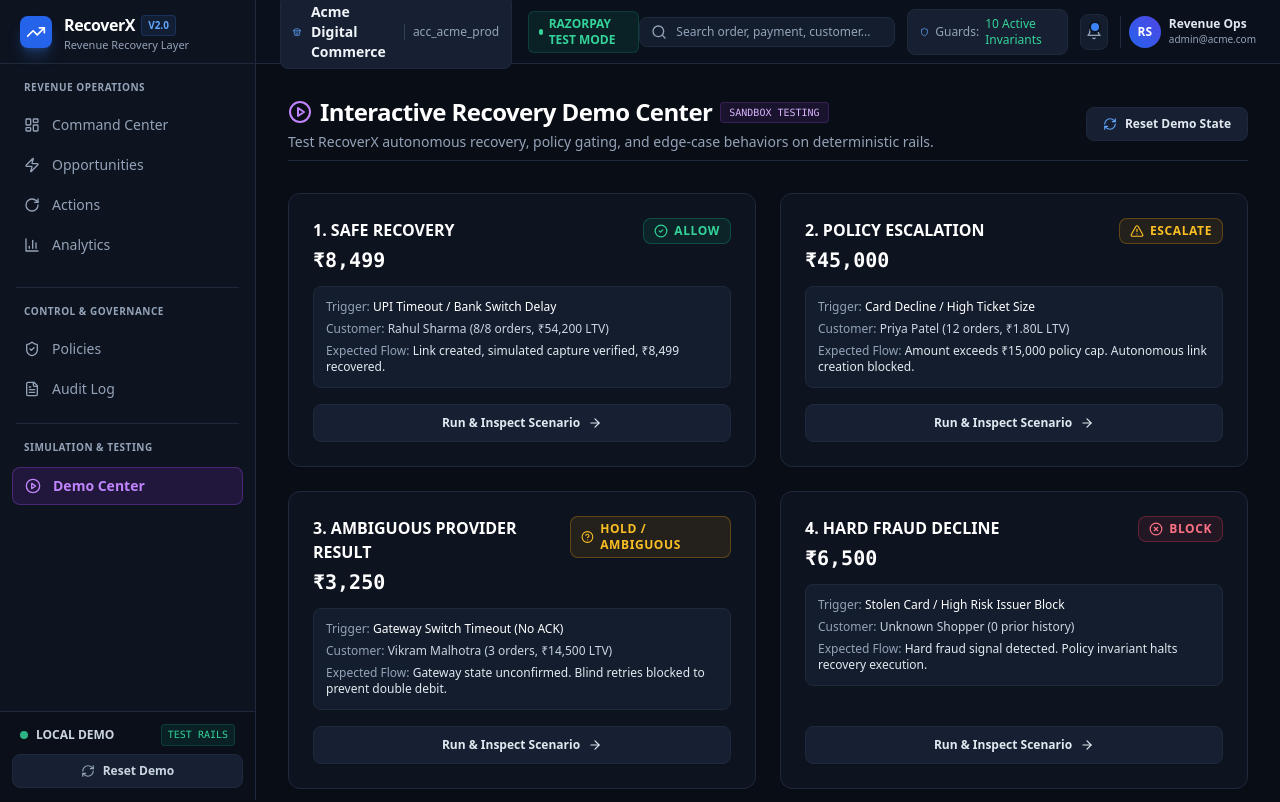
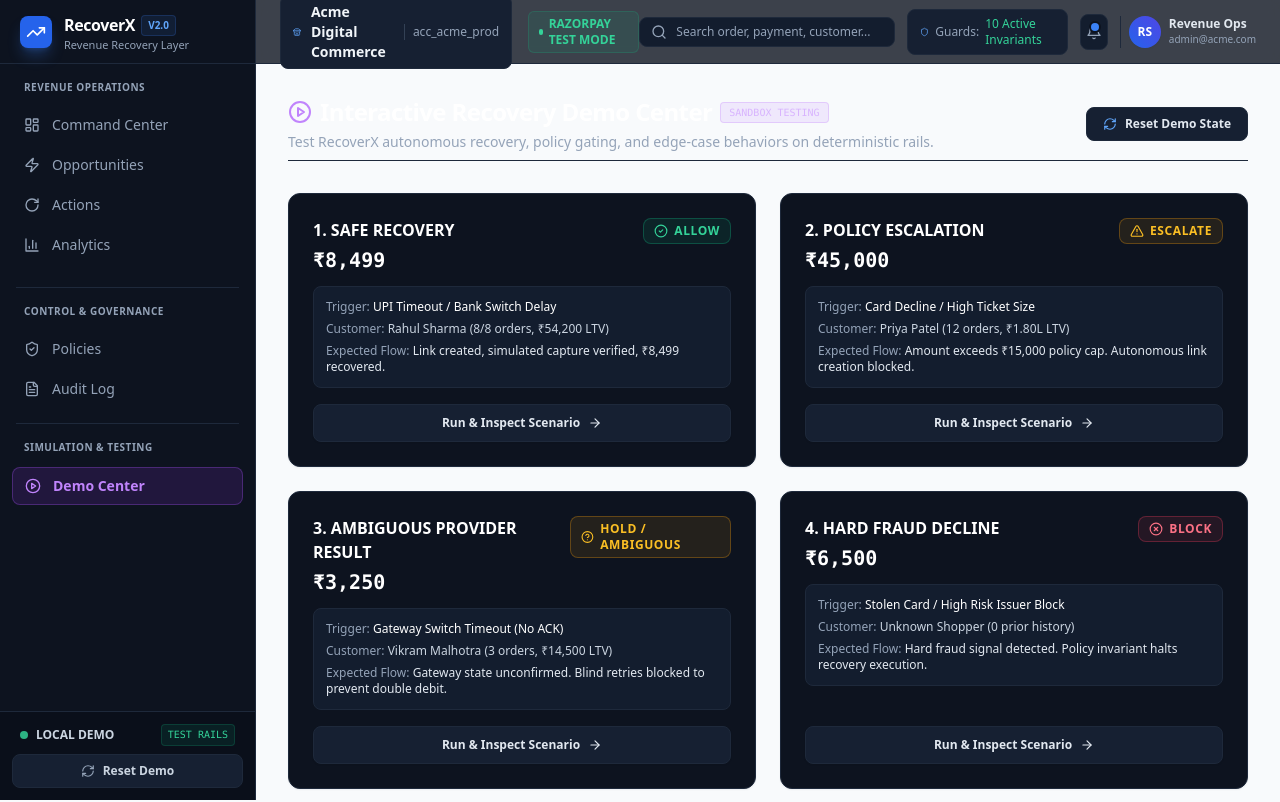
Before and after one commit to Rarebuffalo/RecoverX, a Next.js app in the folder apps/web/: page /dashboard/demo in a window 1280 px wide. Shown: the top 802 px of the page. Built offline with nearby package versions, Linux system fonts and the light colour scheme.

Commit message:
refactor(web): transform root theme and layouts to light fintech design tokens

```diff
--- a/apps/web/src/app/dashboard/layout.tsx
+++ b/apps/web/src/app/dashboard/layout.tsx
@@ -4,7 +4,7 @@
 
 export default function DashboardLayout({ children }: { children: React.ReactNode }) {
   return (
-    <div className="flex min-h-screen bg-[#090d16] text-slate-100 font-sans antialiased">
+    <div className="flex min-h-screen bg-[#f8fafc] text-slate-900 font-sans antialiased">
       {/* Left Sidebar */}
       <Sidebar />
 
--- a/apps/web/src/app/globals.css
+++ b/apps/web/src/app/globals.css
@@ -3,10 +3,10 @@
 @tailwind utilities;
 
 :root {
-  --background: #090d16;
-  --foreground: #f8fafc;
-  --card-bg: #111827;
-  --card-border: #1f2937;
+  --background: #f8fafc;
+  --foreground: #0f172a;
+  --card-bg: #ffffff;
+  --card-border: #e2e8f0;
 }
 
 body {
--- a/apps/web/src/app/layout.tsx
+++ b/apps/web/src/app/layout.tsx
@@ -2,7 +2,7 @@
 import "./globals.css";
 
 export const metadata: Metadata = {
-  title: "RecoverX | Revenue Command Center",
+  title: "RecoverX | Revenue Recovery Command Center",
   description: "Autonomous AI Revenue Recovery Layer for Digital Merchants",
 };
 
@@ -12,8 +12,8 @@
   children: React.ReactNode;
 }>) {
   return (
-    <html lang="en" className="dark">
-      <body className="antialiased bg-[#090d16] text-slate-100 min-h-screen">
+    <html lang="en">
+      <body className="antialiased bg-[#f8fafc] text-slate-900 min-h-screen">
         {children}
       </body>
     </html>
--- a/apps/web/src/app/opportunities/layout.tsx
+++ b/apps/web/src/app/opportunities/layout.tsx
@@ -4,7 +4,7 @@
 
 export default function OpportunitiesLayout({ children }: { children: React.ReactNode }) {
   return (
-    <div className="flex min-h-screen bg-[#090d16] text-slate-100 font-sans antialiased">
+    <div className="flex min-h-screen bg-[#f8fafc] text-slate-900 font-sans antialiased">
       {/* Left Sidebar */}
       <Sidebar />
 
```
